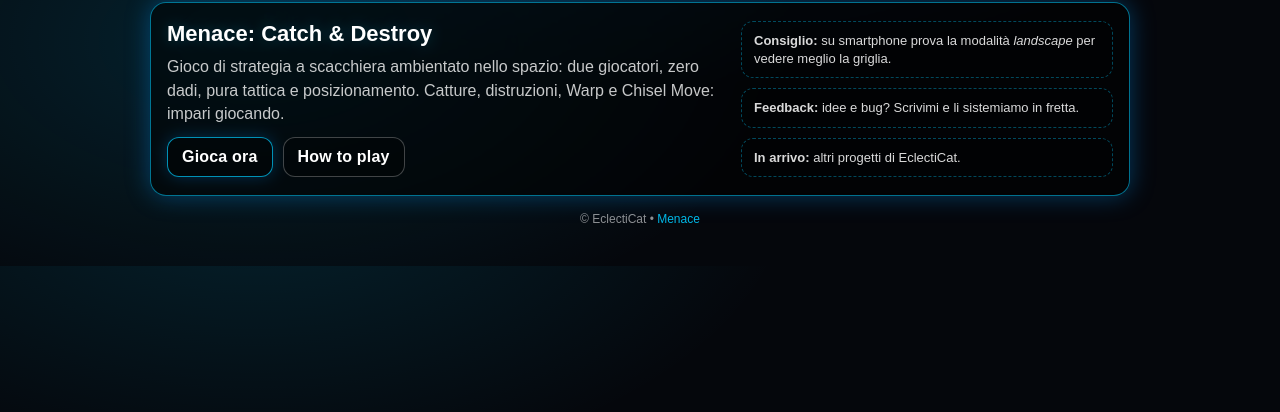
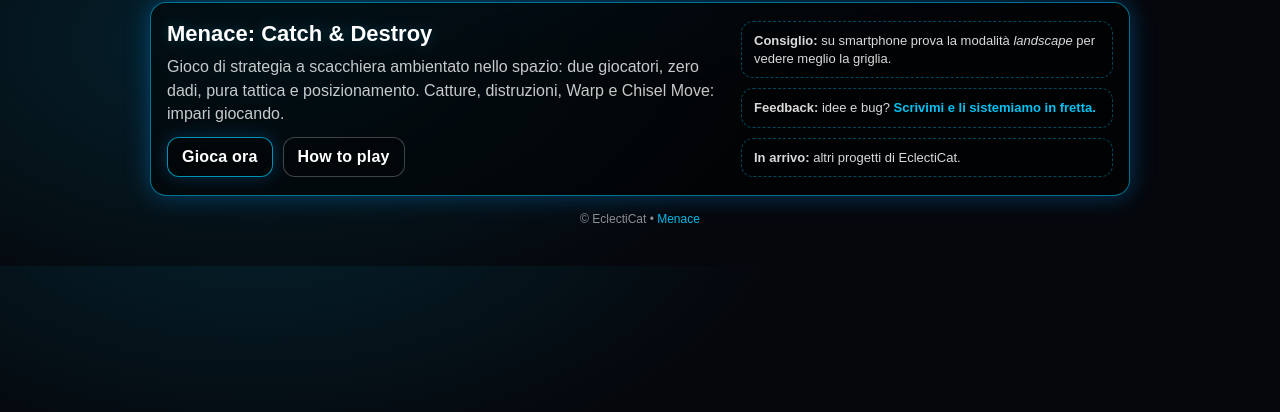
Before and after one commit to Ade1973/eclecticat-landing, a plain HTML site: page index.html in a window 1280 px wide. Shown: the part 298-710 px from the top of the page. Drawn offline with Linux system fonts and the light colour scheme.

Commit message:
Enhance feedback section with mailto link
Updated feedback section to include a mailto link for user suggestions and bug reports.

```diff
--- a/index.html
+++ b/index.html
@@ -149,6 +149,16 @@
       text-align:center;
     }
     footer a{ color: rgba(0,204,255,0.9); text-decoration:none; }
+
+    .pill a{
+      color: rgba(0,204,255,0.95);
+      text-decoration: none;
+      font-weight: 700;
+    }
+    .pill a:hover{
+      text-decoration: underline;
+    }
+
   </style>
 </head>
 
@@ -177,7 +187,12 @@
 
       <div class="mini">
         <div class="pill"><strong>Consiglio:</strong> su smartphone prova la modalità <em>landscape</em> per vedere meglio la griglia.</div>
-        <div class="pill"><strong>Feedback:</strong> idee e bug? Scrivimi e li sistemiamo in fretta.</div>
+        <div class="pill">
+          <strong>Feedback:</strong> idee e bug?
+          <a href="mailto:menaceinfo@eclecticat.it?subject=Feedback%20Menace%3A%20idee%20e%20bug&body=Ciao!%0D%0A%0D%0AScrivo%20per%3A%20%5Bbug%20%2F%20suggerimento%5D%0D%0A%0D%0ADescrizione%3A%0D%0A%0D%0APassaggi%20per%20riprodurre%20%28se%20bug%29%3A%0D%0A1)%20%0D%0A2)%20%0D%0A3)%20%0D%0A%0D%0ADispositivo%20%2F%20browser%3A%20%0D%0A%0D%0AGrazie!">
+            Scrivimi e li sistemiamo in fretta.
+          </a>
+        </div>
         <div class="pill"><strong>In arrivo:</strong> altri progetti di EclectiCat.</div>
       </div>
     </section>
```
